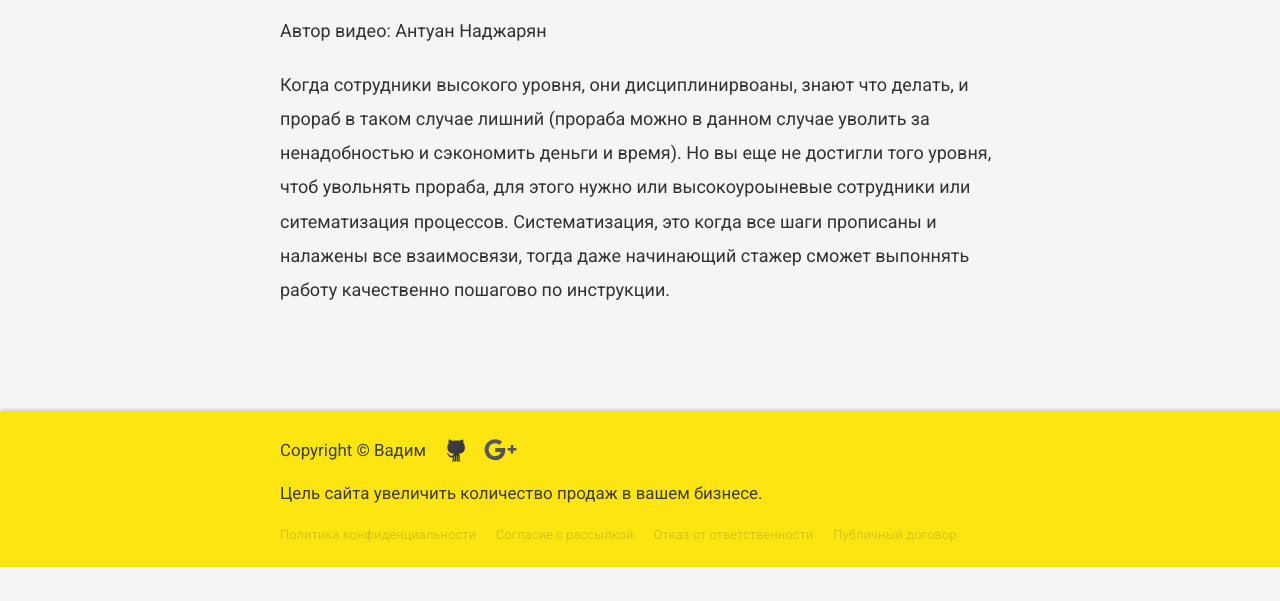
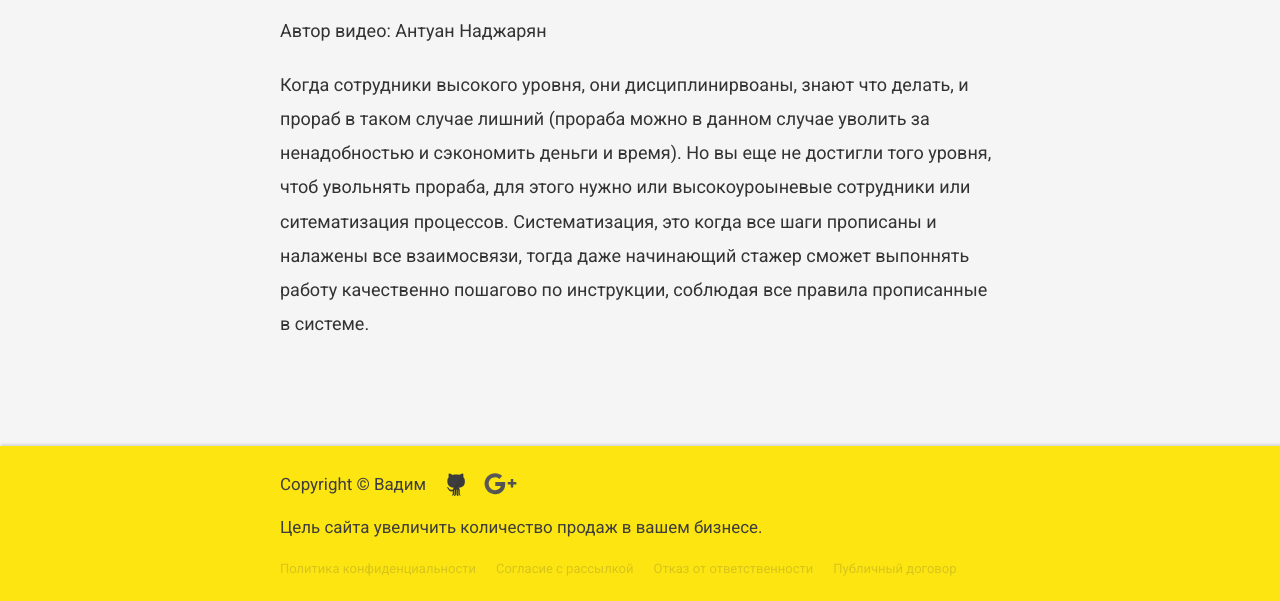
Before and after one commit to VadymVolos/vadymvolos.github.io, a Jekyll site: the page built from _posts/management/2017-06-02-esli-u-vas-plokhiye-rabotniki.md, in a window 1280 px wide and 900 px high, scrolled down 1546 px, cut to the strip 299-900 px from the top of the window. Built offline with Jekyll 4.4.1, drawn with Linux system fonts in a browser that asks for light colours; nearby versions of some CDN libraries; comment, search, counter and statistics services are not loaded; before the commit the page ends 2412 px from its top, so only the background shows below that.

Commit message:
Update 2017-06-02-esli-u-vas-plokhiye-rabotniki.md

```diff
--- a/_posts/management/2017-06-02-esli-u-vas-plokhiye-rabotniki.md
+++ b/_posts/management/2017-06-02-esli-u-vas-plokhiye-rabotniki.md
@@ -37,4 +37,4 @@
 Автор видео: Антуан Наджарян
 
 
-Когда сотрудники высокого уровня, они дисциплинирвоаны, знают что делать, и прораб в таком случае лишний (прораба можно в данном случае уволить за ненадобностью и сэкономить деньги и время). Но вы еще не достигли того уровня, чтоб увольнять прораба, для этого нужно или высокоуроыневые сотрудники или ситематизация процессов. Систематизация, это когда все шаги прописаны и налажены все взаимосвязи, тогда даже начинающий стажер сможет выпоннять работу качественно пошагово по инструкции.
+Когда сотрудники высокого уровня, они дисциплинирвоаны, знают что делать, и прораб в таком случае лишний (прораба можно в данном случае уволить за ненадобностью и сэкономить деньги и время). Но вы еще не достигли того уровня, чтоб увольнять прораба, для этого нужно или высокоуроыневые сотрудники или ситематизация процессов. Систематизация, это когда все шаги прописаны и налажены все взаимосвязи, тогда даже начинающий стажер сможет выпоннять работу качественно пошагово по инструкции, соблюдая все правила прописанные в системе.
```
